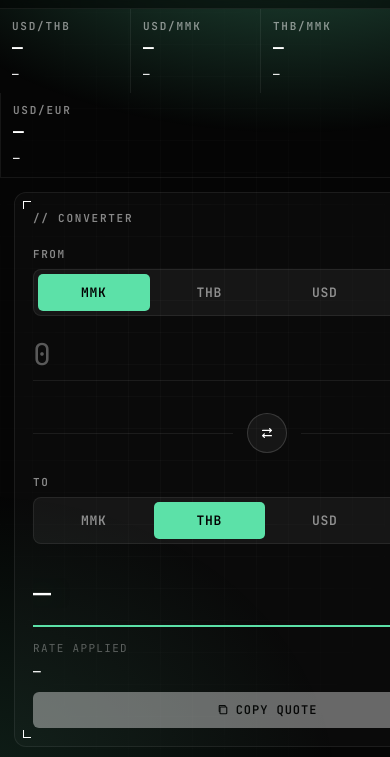
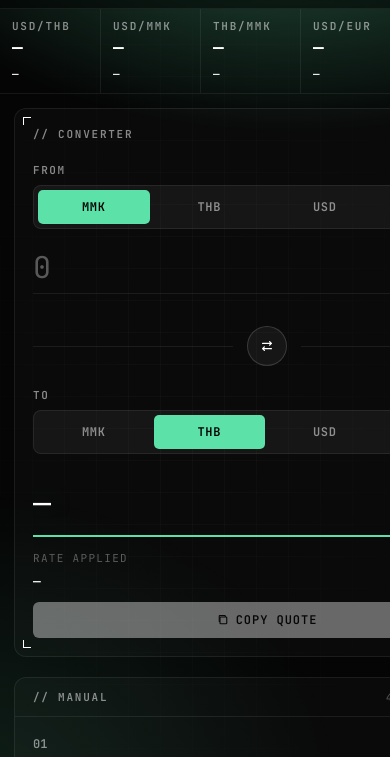
Before and after one commit to HeinHtetNyan/RateBridge, a website: page frontend/index.html in a window 390 px wide. Shown: the part 52-809 px from the top of the page. Drawn offline with nearby package versions, Linux system fonts and the light colour scheme.

Commit message:
Update ticker rail layout to support four columns and adjust currency button styling

```diff
--- a/frontend/assets/styles/app.css
+++ b/frontend/assets/styles/app.css
@@ -112,7 +112,7 @@ input  { font-family: inherit; border: none; outline: none; background: none; co
 
 /* ── Ticker rail ─────────────────────────────────────────────────────── */
 .ticker-rail {
-  display: grid; grid-template-columns: repeat(3, 1fr);
+  display: grid; grid-template-columns: repeat(4, 1fr);
   border-bottom: 1px solid var(--border);
 }
 .ticker-item {
@@ -503,6 +503,7 @@ html[data-theme="light"] .p2p-hint { background: rgba(8,116,164,0.06); border-co
   .step-item + .step-item { border-left: none; border-top: 1px solid var(--border); }
   .step-item:nth-child(odd) { border-right: none; }
   .ticker-item   { min-width: 100px; padding: 10px 12px; }
+  .ccy-btn       { padding: 9px 6px; font-size: 12px; }
 }
 
 /* ── Show/hide mobile elements ───────────────────────────────────────── */
```
